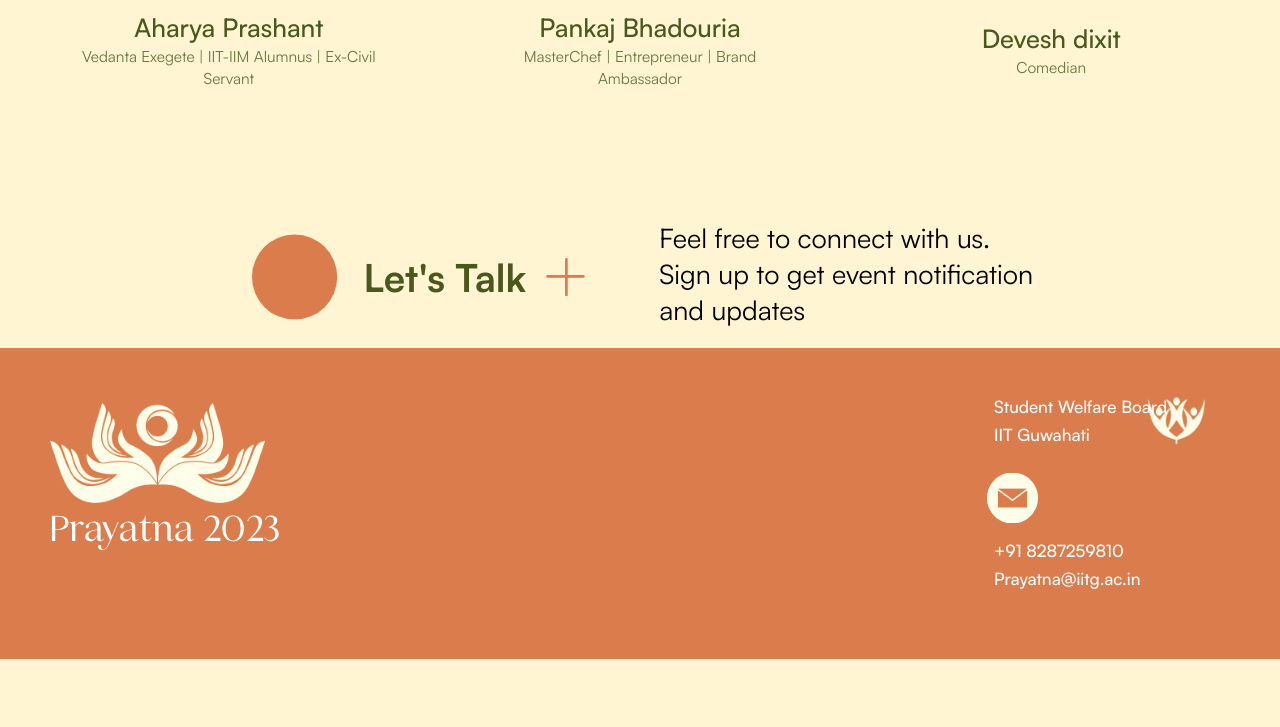
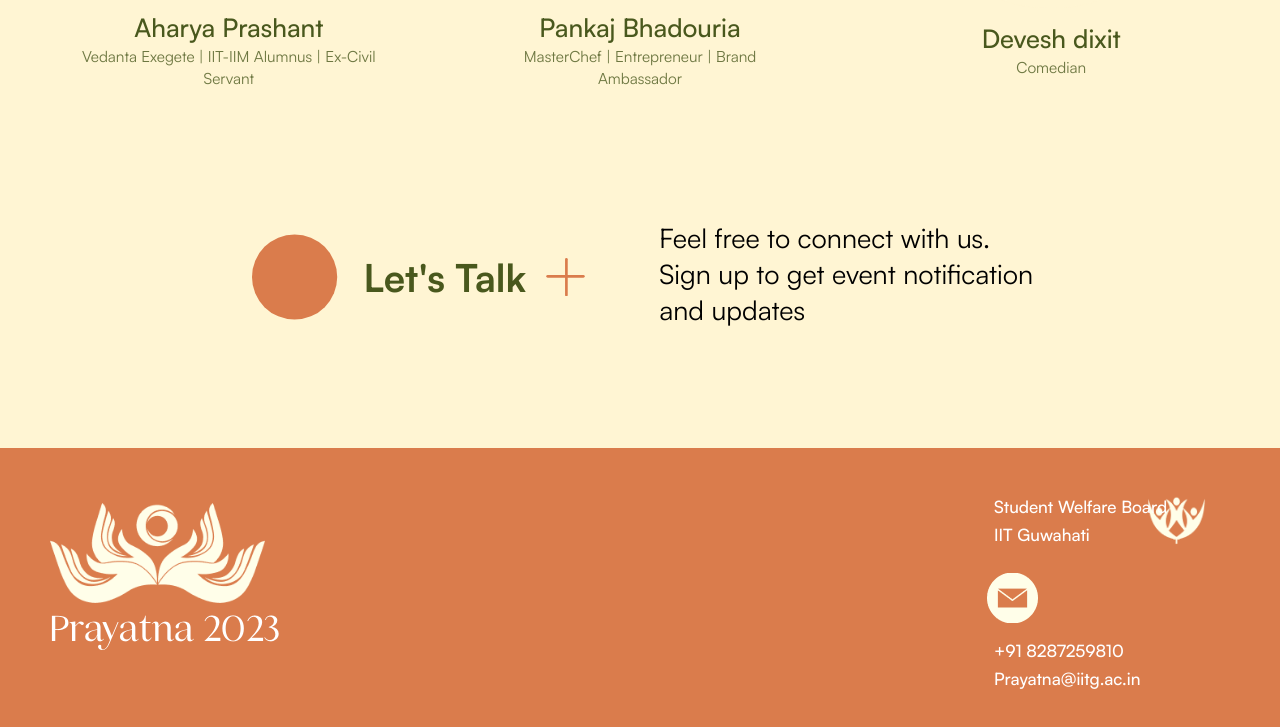
Before and after one commit to majnu0000/Prayatna_2023, a plain HTML site: page index.html in a window 1280 px wide. Shown: the part 2189-2916 px from the top of the page. Before the commit the page ends 2848 px from the top, so only its background shows below. Drawn offline with Linux system fonts and the light colour scheme; a web font is replaced by a local one.

Commit message:
footerAdjustement

```diff
--- a/index.html
+++ b/index.html
@@ -294,7 +294,7 @@
             <p class="paraBelowLogos">+91 8287259810<br>aditya.des21@iitg.ac.in</p>
         </div>
     </footer> -->
-    <div class="footer-distributed" style="position: relative;top:0;">
+    <div class="footer-distributed" style="position: relative;top:100px;">
         <div class="footer-left">
             <img src="images\prayatna_logo.png" alt="prayatna_logo" id="PrayatnaLogoOnLeft" />
             <div class="textBelowLogoOnLeft">
```
Also changed, not shown: Allevents.html (+1 -0 lines).
